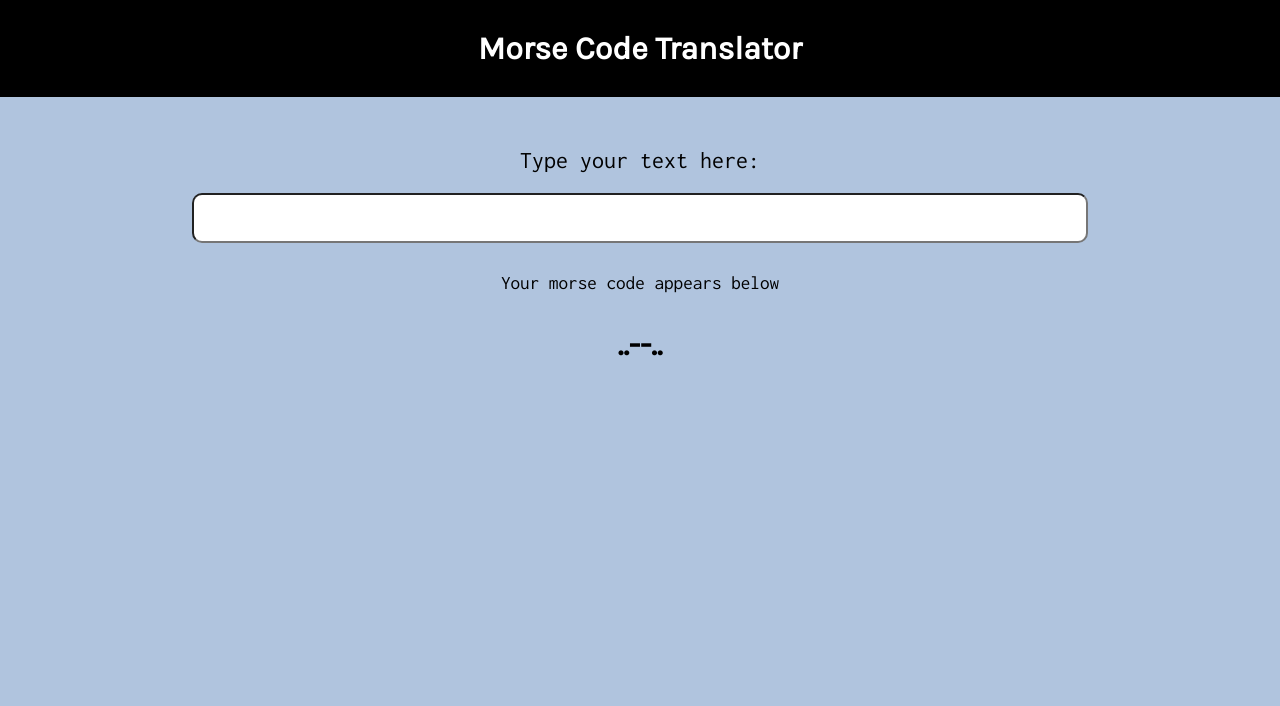
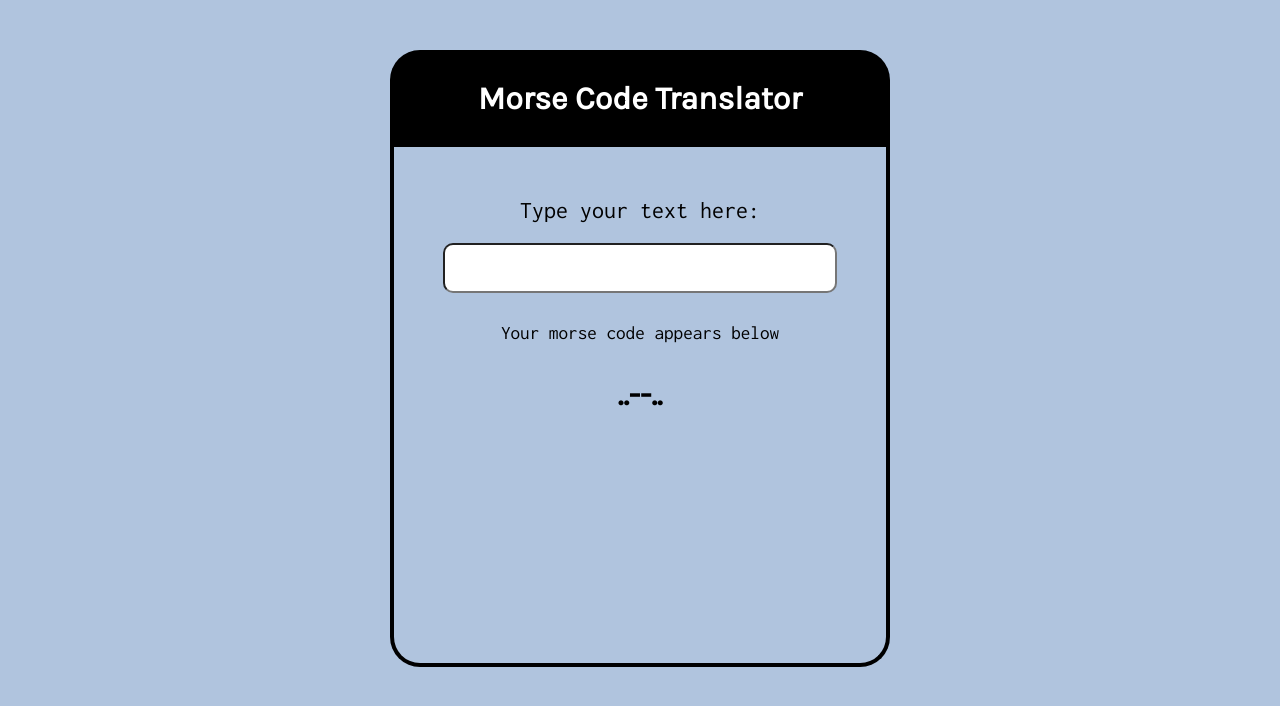
Before and after one commit to sabifromtherock/morse-code-translator, a website built with Vite: page index.html in a window 1280 px wide. Built offline with nearby package versions, Linux system fonts and the light colour scheme.

Commit message:
added desktop view

```diff
--- a/src/styles/_form.scss
+++ b/src/styles/_form.scss
@@ -18,3 +18,18 @@
     font-family: $secondary-font;
   }
 }
+
+@media screen and (min-width: 768px) {
+  .input-form {
+    padding-top: 30px;
+    width: 500px;
+    border-left: 4px solid $secondary-color;
+    border-right: 4px solid $secondary-color;
+    margin-bottom: 0;
+    padding-bottom: 30px;
+
+    &__input {
+      width: 80%;
+    }
+  }
+}
--- a/src/styles/_header.scss
+++ b/src/styles/_header.scss
@@ -12,3 +12,13 @@
     color: $primary-color;
   }
 }
+
+@media screen and (min-width: 768px) {
+  .header {
+    margin-top: 50px;
+    width: 500px;
+    margin-bottom: 0;
+    border-top-left-radius: 30px;
+    border-top-right-radius: 30px;
+  }
+}
--- a/src/styles/_morseCode.scss
+++ b/src/styles/_morseCode.scss
@@ -11,3 +11,19 @@
     text-align: center;
   }
 }
+
+@media screen and (min-width: 768px) {
+  .morse-code {
+    width: 500px;
+    border-left: 4px solid $secondary-color;
+    border-right: 4px solid $secondary-color;
+    border-bottom: 4px solid $secondary-color;
+    border-bottom-left-radius: 30px;
+    border-bottom-right-radius: 30px;
+    padding-bottom: 250px;
+
+    &__input {
+      width: 80%;
+    }
+  }
+}
```
